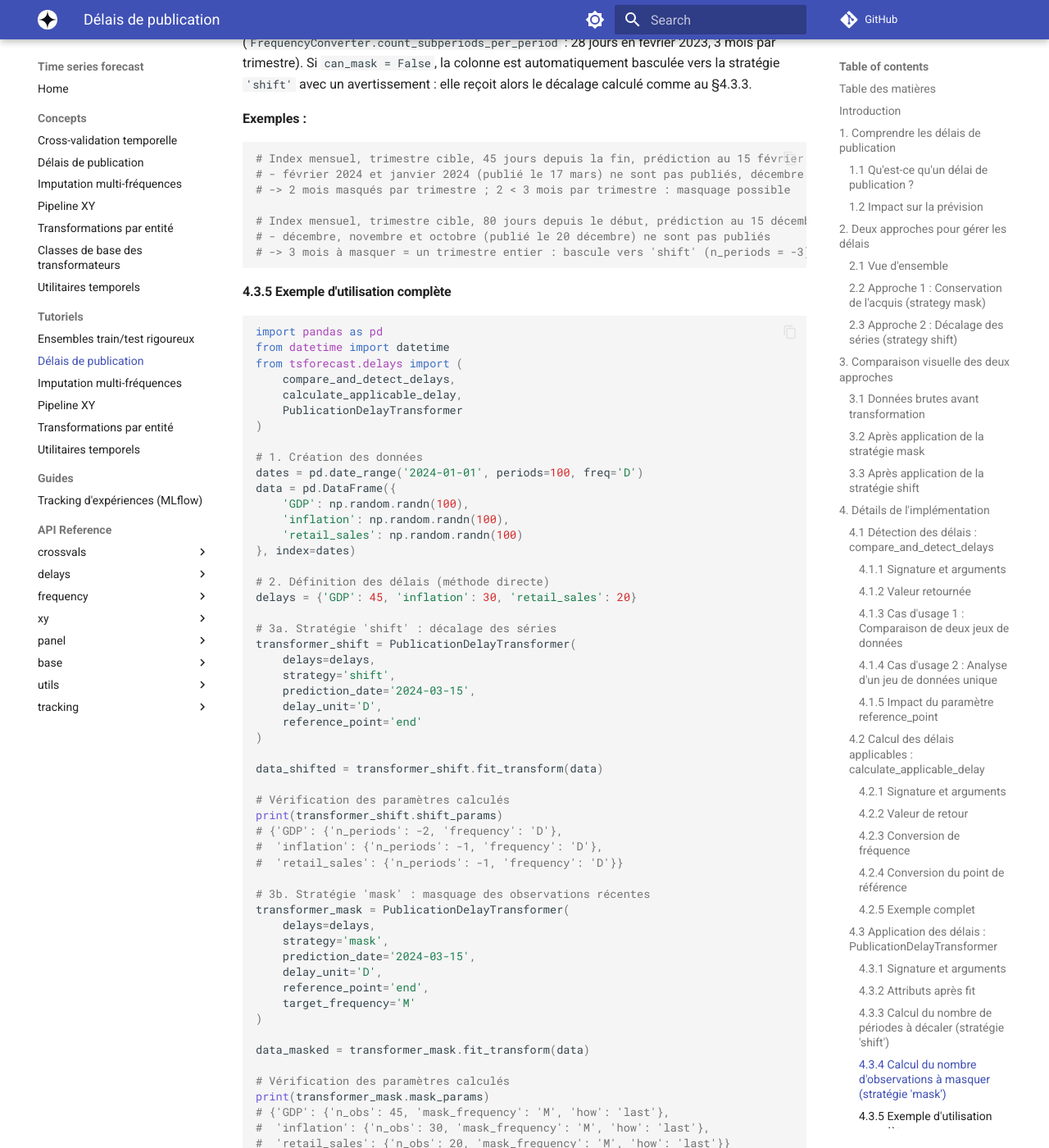
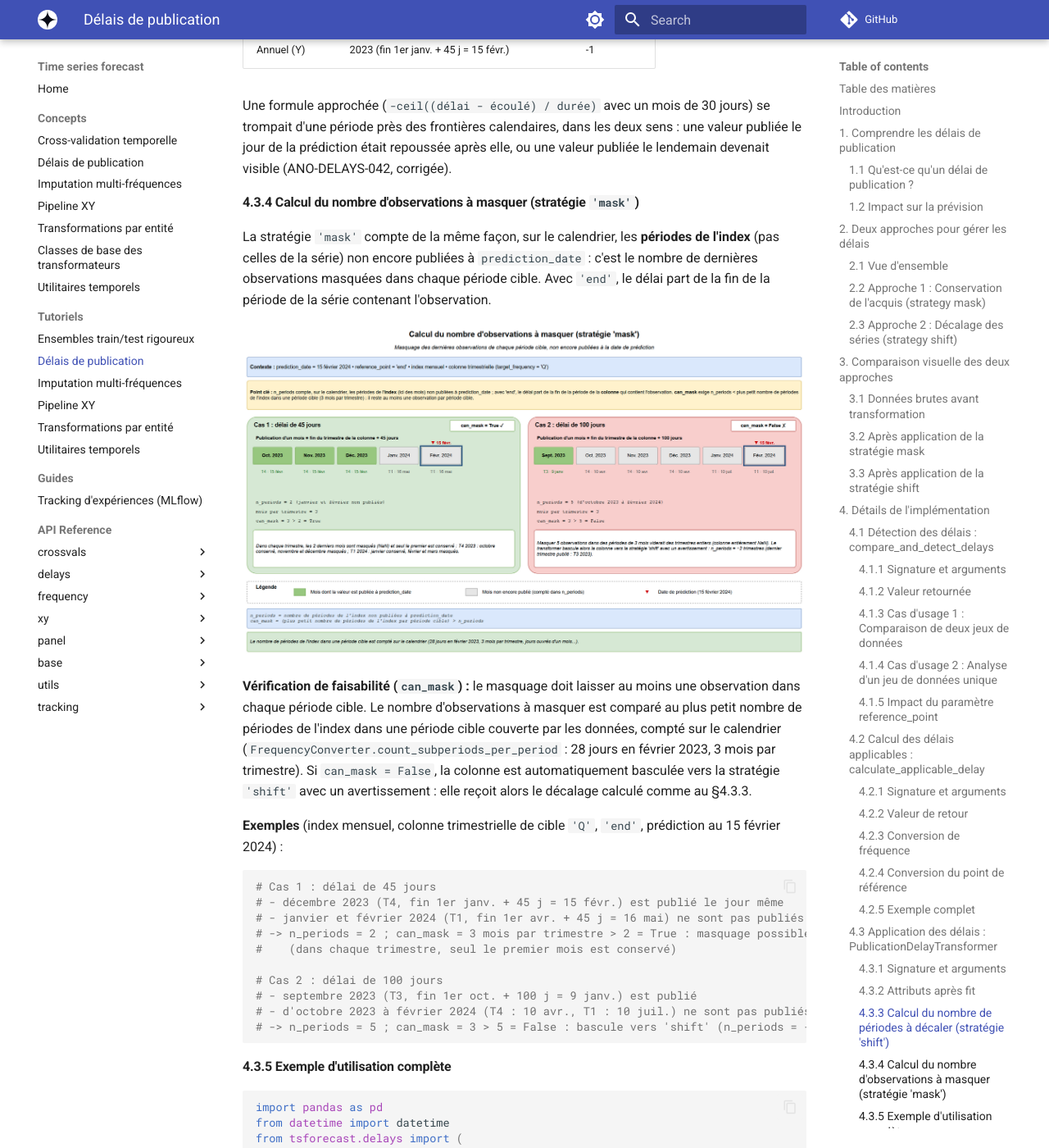
Before and after one commit to qbolliet/ts-forecast, an MkDocs documentation site: the page built from docs/tutorials/publication_delays.md, in a window 1280 px wide and 1400 px high, scrolled down 18674 px. Shown: the whole window at 82% size. Built offline with MkDocs 1.6.1 and Material for MkDocs 9.7.7, drawn with Linux system fonts in a browser that asks for light colours; formulas are drawn with MathJax 3; comment, search, counter and statistics services are not loaded.

Commit message:
docs: schema integration for shift and mask strategies

````diff
--- a/docs/tutorials/publication_delays.md
+++ b/docs/tutorials/publication_delays.md
@@ -554,22 +556,27 @@ La stratégie `'mask'` compte de la même façon, sur le calendrier, les **péri
 série) non encore publiées à `prediction_date` : c'est le nombre de dernières observations masquées dans chaque
 période cible. Avec `'end'`, le délai part de la fin de la période de la série contenant l'observation.
 
+![Calcul des observations à masquer](../assets/compute_mask_periods.png)
+
 **Vérification de faisabilité (`can_mask`) :** le masquage doit laisser au moins une observation dans chaque
 période cible. Le nombre d'observations à masquer est comparé au plus petit nombre de périodes de l'index dans
 une période cible couverte par les données, compté sur le calendrier (`FrequencyConverter.count_subperiods_per_period` :
 28 jours en février 2023, 3 mois par trimestre). Si `can_mask = False`, la colonne est automatiquement basculée
 vers la stratégie `'shift'` avec un avertissement : elle reçoit alors le décalage calculé comme au §4.3.3.
 
-**Exemples :**
+**Exemples** (index mensuel, colonne trimestrielle de cible `'Q'`, `'end'`, prédiction au 15 février 2024) :
 
 ```python
-# Index mensuel, trimestre cible, 45 jours depuis la fin, prédiction au 15 février 2024
-# - février 2024 et janvier 2024 (publié le 17 mars) ne sont pas publiés, décembre 2023 l'est
-# -> 2 mois masqués par trimestre ; 2 < 3 mois par trimestre : masquage possible
+# Cas 1 : délai de 45 jours
+# - décembre 2023 (T4, fin 1er janv. + 45 j = 15 févr.) est publié le jour même
+# - janvier et février 2024 (T1, fin 1er avr. + 45 j = 16 mai) ne sont pas publiés
+# -> n_periods = 2 ; can_mask = 3 mois par trimestre > 2 = True : masquage possible
+#    (dans chaque trimestre, seul le premier mois est conservé)
 
-# Index mensuel, trimestre cible, 80 jours depuis le début, prédiction au 15 décembre 2023
-# - décembre, novembre et octobre (publié le 20 décembre) ne sont pas publiés
-# -> 3 mois à masquer = un trimestre entier : bascule vers 'shift' (n_periods = -3)
+# Cas 2 : délai de 100 jours
+# - septembre 2023 (T3, fin 1er oct. + 100 j = 9 janv.) est publié
+# - d'octobre 2023 à février 2024 (T4 : 10 avr., T1 : 10 juil.) ne sont pas publiés
+# -> n_periods = 5 ; can_mask = 3 > 5 = False : bascule vers 'shift' (n_periods = -2, dernier trimestre publié : T3 2023)
 ```
 
 #### 4.3.5 Exemple d'utilisation complète
````
Also changed, not shown: other parts of docs/tutorials/publication_delays.md (+2 -0 lines), docs/assets/compute_mask_periods.png, docs/assets/compute_shift_periods.png.
